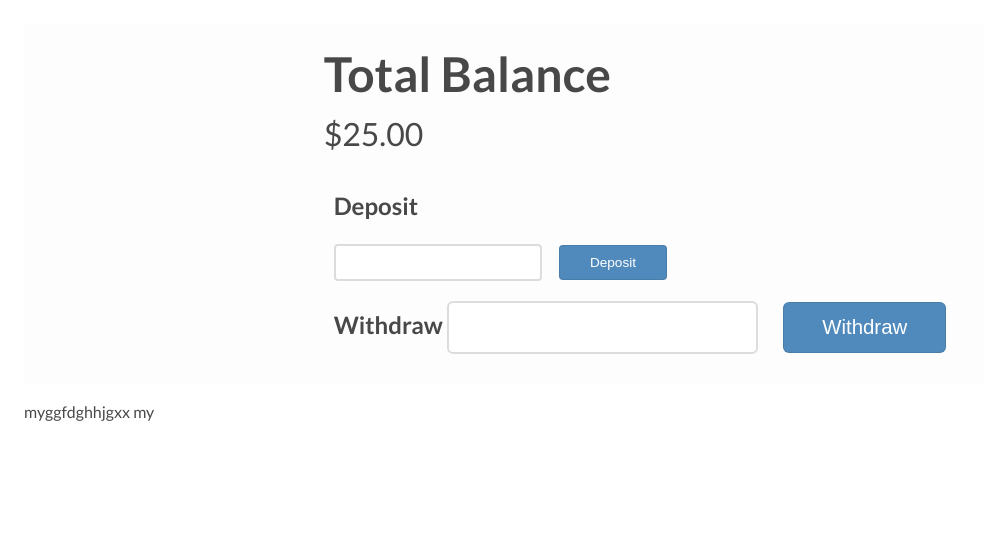
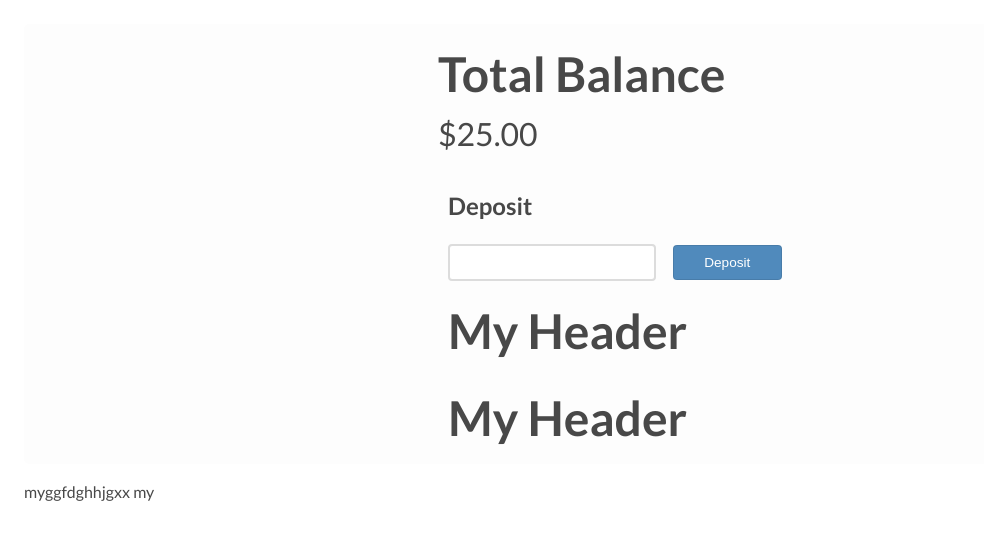
Before and after one commit to zeeshanzaidi1974/exp1, a plain HTML site: page index.html in a window 1280 px wide. Shown: the whole page, without its empty margins (0-984 px from the left). Drawn offline with Linux system fonts and the light colour scheme.

Commit message:
Update index.html

```diff
--- a/index.html
+++ b/index.html
@@ -34,11 +34,11 @@
         <input type="text" id="userDeposit" required>
         <button id="btnDeposit">Deposit</button>
 
-<h2>
-            Withdraw
-        </h>
-        <input type="text" id="userWithdraw" required>
-        <button id="btnWithdraw">Withdraw</button>
+
+     <h1 id="userWithdraw">My Header</h1>
+    <h1 id="btnWithdraw">My Header</h1>
+
+
     </div>
 </div>
   </div>
```
